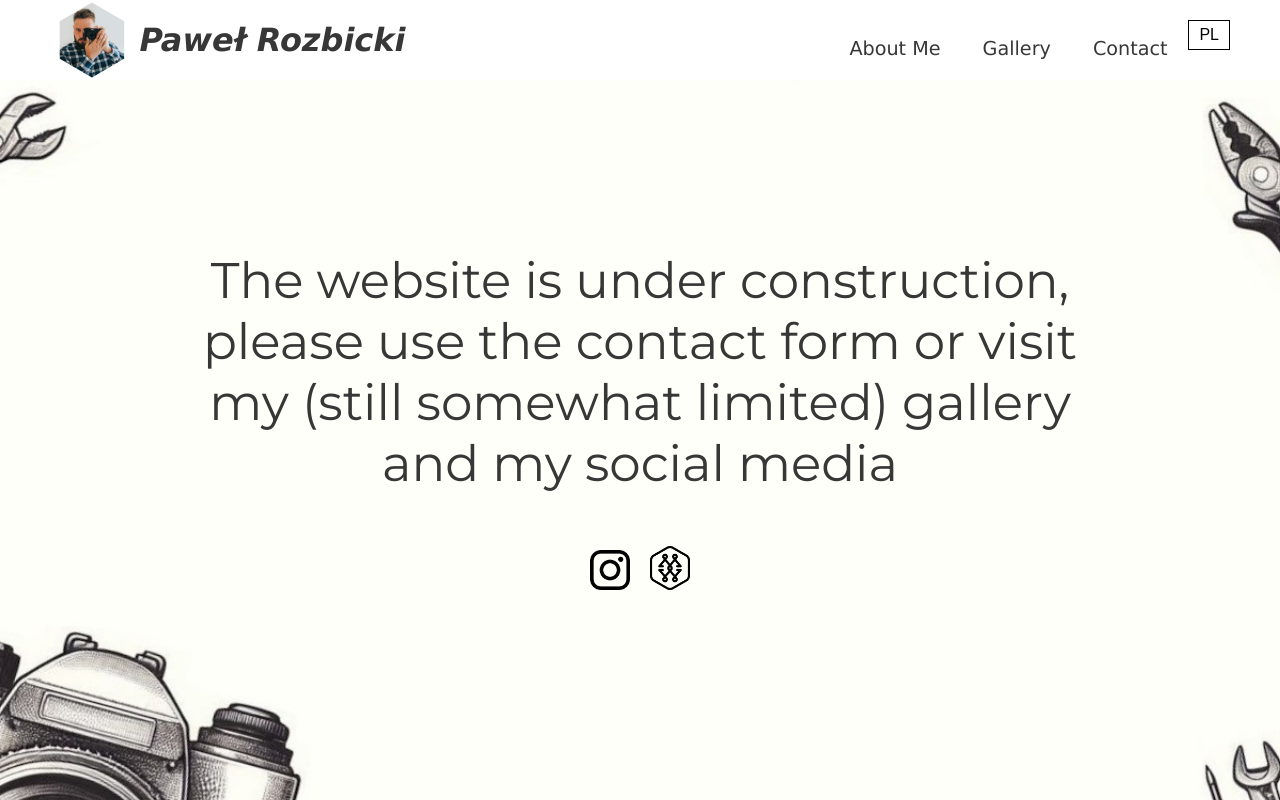
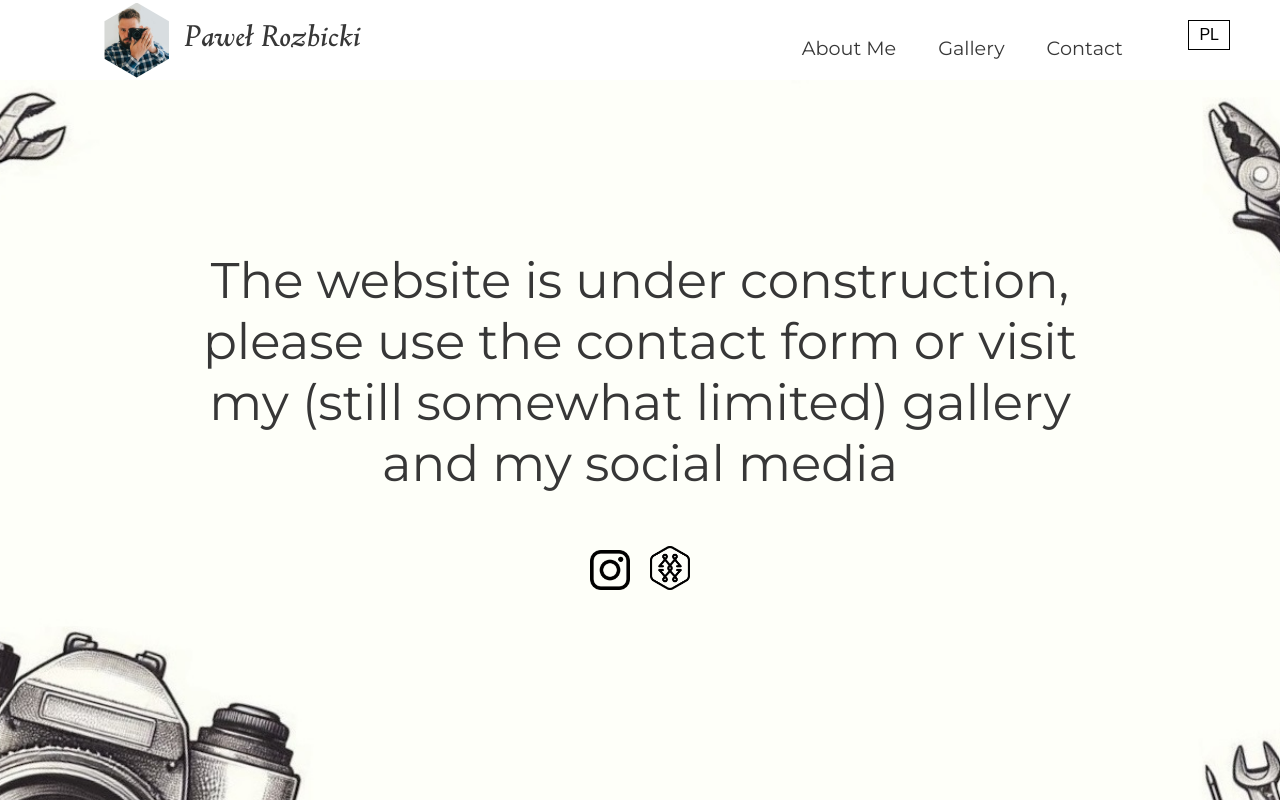
Before and after one commit to rafalwizen/photographer-website-next-js, a Next.js app: page /en in a window 1280 px wide. Built offline with nearby package versions, Linux system fonts and the light colour scheme.

Commit message:
Fix Navbar fonts

```diff
--- a/src/components/navbar/Navbar.module.css
+++ b/src/components/navbar/Navbar.module.css
@@ -1,5 +1,5 @@
 .navbar-logo-text {
-    font-family: 'TruesdellStdBoldItalic', 'Lucida Sans Unicode', 'Lucida Grande', sans-serif;
+    font-family: var(--font-truesdell), 'Lucida Sans Unicode', 'Lucida Grande', sans-serif;
     font-weight: bold;
     font-style: italic;
     font-size: 2rem;
@@ -61,7 +61,7 @@
 }
 
 .nav-links {
-    font-family: 'MontserratVariableFontWght', 'Lucida Sans Unicode', 'Lucida Grande', sans-serif;
+    font-family: var(--font-monsterrat), 'Lucida Sans Unicode', 'Lucida Grande', sans-serif;
     color: #373737;
     display: flex;
     align-items: center;
```
